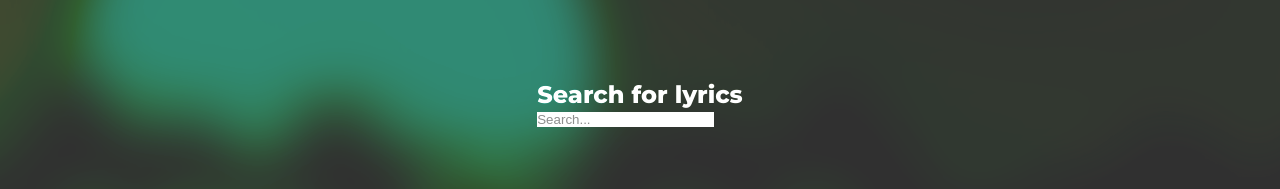
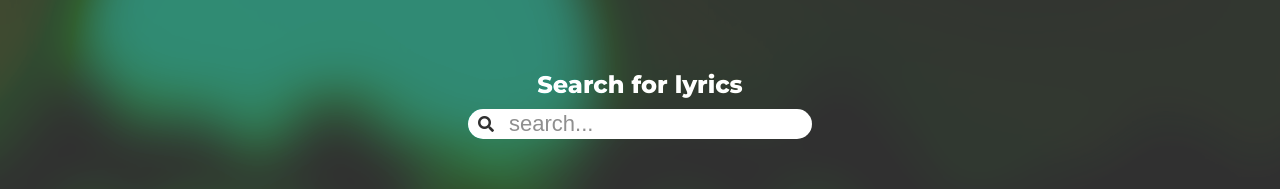
Before and after one commit to george-mix/lyrics_translation, a React (Create React App) app in the folder client/: page / in a window 1280 px wide. Shown: the part 136-325 px from the top of the page. Built offline with nearby package versions, Linux system fonts and the light colour scheme; no server answers.

Commit message:
add search

```diff
--- a/client/src/components/AllSongs.js
+++ b/client/src/components/AllSongs.js
@@ -1,23 +1,7 @@
-import React, { useState, useEffect } from 'react';
-import axios from 'axios';
+import React from 'react';
 import { Link } from 'react-router-dom';
 
-const AllSongs = () => {
-    const [songs, setSongs] = useState([]);
-
-    useEffect(() => {
-        const fetchSongs = async () => {
-            try {
-                const res = await axios.get(`${process.env.REACT_APP_API_URL}/api/blog/`);
-                setSongs(res.data);
-            }
-            catch (err) {
-
-            }
-        };
-
-        fetchSongs();
-    }, []);
+const AllSongs = ({songs}) => {
 
     const getSongs = () => {
         let list = [];
--- a/client/src/pages/AllSongsPage.js
+++ b/client/src/pages/AllSongsPage.js
@@ -1,13 +1,29 @@
-import React from 'react';
+import React, { useState, useEffect } from 'react';
+import axios from 'axios';
 import AllSongs from '../components/AllSongs';
 
 const AllSongsPage = () => {
+    const [songs, setSongs] = useState([]);
+
+    useEffect(() => {
+        const fetchSongs = async () => {
+            try {
+                const res = await axios.get(`${process.env.REACT_APP_API_URL}/api/blog/`);
+                setSongs(res.data);
+            }
+            catch (err) {
+
+            }
+        };
+
+        fetchSongs();
+    }, []);
     return (
         <div className="allsongs content">
             <div className="center--color">
                 <h2 className="allsongs__header">All Songs</h2>
             </div>
-            <AllSongs />
+            <AllSongs songs={songs} />
         </div>
 
     );
--- a/client/src/pages/Home.js
+++ b/client/src/pages/Home.js
@@ -1,22 +1,53 @@
-import React from 'react';
+import React, { useState, useEffect } from 'react';
+import axios from 'axios';
 import AllSongs from '../components/AllSongs';
 
 const Home = () => {
+    const [songs, setSongs] = useState([]);
+    const [q, setQ] = useState("");
+
+    useEffect(() => {
+        const fetchSongs = async () => {
+            try {
+                const res = await axios.get(`${process.env.REACT_APP_API_URL}/api/blog/`);
+                setSongs(res.data);
+            }
+            catch (err) {
+
+            }
+        };
+
+        fetchSongs();
+    }, []);
+
+    const search = (rows) => {
+        return rows.filter(
+            (row) =>
+                row.title.toLowerCase().indexOf(q) > -1 ||
+                row.author.toLowerCase().indexOf(q) > -1)
+    };
+
     return (
         <div>
             <header>
                 <div className="landing">
                     <div className="landing__search">
                         <h2>Search for lyrics</h2>
-                        <input type="text" placeholder="Search..." />
+                        <form className="landing__search__box center">
+                            <div className="landing__search__box__input">
+                                <i className="fas fa-search"></i>
+                                <input type="text" value={q} onChange={(e) => setQ(e.target.value)} placeholder="search..." />
+                            </div>
+                        </form>
                     </div>
                 </div>
             </header>
+
             <div className="home content">
                 <div className="center--color">
                     <h2 className="allsongs__header">All Songs</h2>
                 </div>
-                <AllSongs />
+                <AllSongs songs={search(songs)} />
             </div>
         </div>
     )
--- a/client/src/sass/pages/_home.scss
+++ b/client/src/sass/pages/_home.scss
@@ -29,13 +29,49 @@
         color: $color-white;
     }
 
-    input {
-        border: none;
-        width: auto;
-    }
+
+
 
     @include breakpoint(desktop) {
         height: 40vh;
+    }
+
+    &__search {
+        text-align: center;
+
+        &__box {
+            margin-top: 1rem;
+            display: flex;
+            width: 100%;
+            padding: 0 2rem;
+            overflow: hidden;
+
+            &__input {
+                display: flex;
+                background-color: $color-white;
+                width: 100%;
+                height: 3rem;
+                padding: 0 1rem;
+                border-radius: 2rem;
+
+                input {
+                    margin: 0.5rem;
+                    border: none;
+                    outline: none;
+                    width: 100%;
+                    background-color: transparent;
+                    font-size: 2.2rem;
+                }
+
+                i {
+                background-color: transparent;
+                border: none;
+                outline: none;
+                align-self: center;
+                padding-right: 1rem;
+                }
+            }
+        }
     }
 }
 
```
Also changed, not shown: 1 other file (tests, documents, lock files or other folders).
